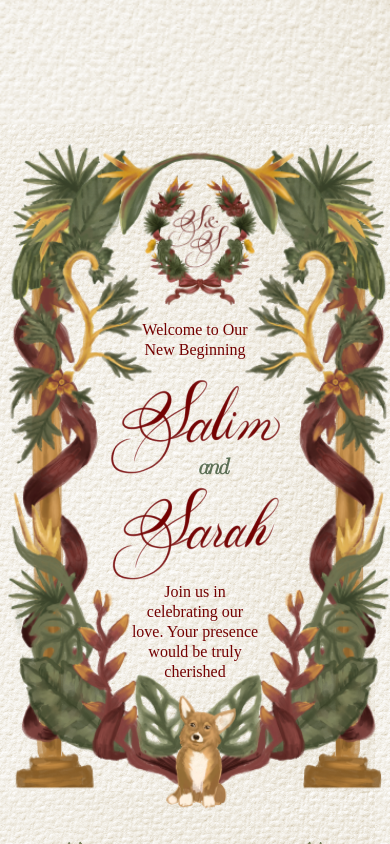
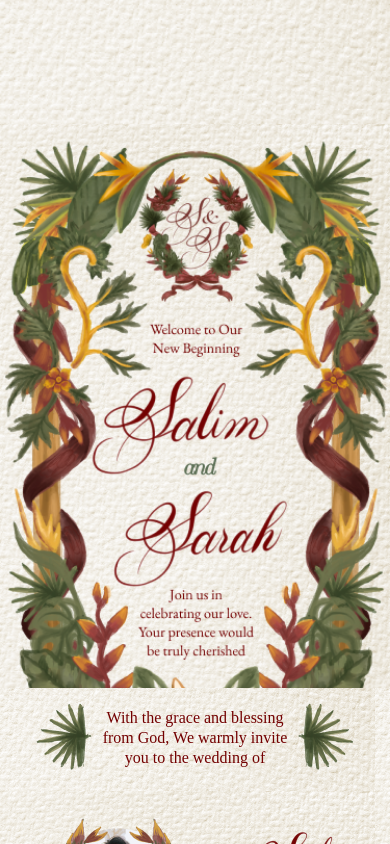
Before and after one commit to patriciatyas/salim-sarah-2, a React (Create React App) app: page / in a window 390 px wide. Shown: the part 720-1564 px from the top of the page. Built offline with nearby package versions, Linux system fonts and the light colour scheme.

Commit message:
change landing page for responsivity

```diff
--- a/src/App.css
+++ b/src/App.css
@@ -38,17 +38,22 @@ body {
 @import url('https://fonts.googleapis.com/css2?family=EB+Garamond:wght@400;700&display=swap');
 
 @layer components {
+  .container {
+    display: flex;
+    height: 100vh;
+  }
+
   .fixed-left {
-    position: fixed;
-    height: 100%;
+    /* position: fixed; */
+    height: 100vh;
     background: url('/public/images/left-bg.png');
     /* background-size: cover; */
     width: 60%;
   }
 
   .scrollable-right {
-    margin-left: 60%;
     overflow-y: auto;
     height: 100vh;
+    width: 40%;
   }
 }
--- a/src/App.js
+++ b/src/App.js
@@ -1,5 +1,5 @@
 import "./App.css";
-import React , { useRef, useState } from "react";
+import React, { useRef, useState } from "react";
 import CopyButton from "./components/CopyButton";
 import { useInView } from "react-intersection-observer";
 // import BackgroundMusic from "./components/BackgroundMusic";
@@ -17,18 +17,18 @@ function FadeInSection({ children }) {
   );
 }
 
-
 function App() {
   const audioRef = useRef(null);
   const [isPlaying, setIsPlaying] = useState(false);
 
   const playMusic = () => {
     if (audioRef.current && !isPlaying) {
-      audioRef.current.play()
+      audioRef.current
+        .play()
         .then(() => {
           setIsPlaying(true);
         })
-        .catch(error => {
+        .catch((error) => {
           console.error("Failed to play audio:", error);
         });
     }
@@ -36,7 +36,7 @@ function App() {
 
   const handleButtonClick = () => {
     playMusic();
-    const secondPage = document.getElementById('secondPage');
+    const secondPage = document.getElementById("secondPage");
 
     // Scroll to the bottom of the page
     // window.scrollTo({
@@ -46,9 +46,8 @@ function App() {
 
     window.scrollTo({
       top: secondPage.offsetTop,
-      behavior: 'smooth'
+      behavior: "smooth",
     });
-
   };
 
   return (
@@ -56,21 +55,25 @@ function App() {
       {/* <div className="absolute top-0 z-10">
       <BackgroundMusic />
     </div> */}
-      <audio ref={audioRef} src="up.mp3" onEnded={() => setIsPlaying(false)}/>
+      <audio ref={audioRef} src="up.mp3" onEnded={() => setIsPlaying(false)} />
+
       <section className="flex min-h-screen items-center justify-center bg-paper bg-cover">
-      <button onClick={handleButtonClick} className="border border-maroon rounded-2xl px-10 text-lg tracking-wide font-garamond text-maroon font-semibold hover:text-white hover:bg-maroon transition duration-200">
+          <button
+            onClick={handleButtonClick}
+            className="border border-maroon rounded-2xl px-10 text-lg tracking-wide font-garamond text-maroon font-semibold hover:text-white hover:bg-maroon transition duration-200"
+          >
             Open Invitation
           </button>
         </section>
 
-      <FadeInSection>
+      <div className="container">
       <div className="hidden md:block fixed-left"></div>
-      </FadeInSection>
+
 
       <div className="md:scrollable-right">
         {/* <BackgroundMusic /> */}
         <div id="secondPage" className="relative min-h-screen bg-paper">
-          <section className="relative items-center justify-center bg-landing-page bg-cover md:bg-right-bg pb-36 pt-7">
+          <section className="relative items-center justify-center bg-new-landing-page bg-cover md:bg-right-bg pb-36 pt-7">
             <div className="md:block hidden">
               <FadeInSection>
                 <img
@@ -94,14 +97,18 @@ function App() {
                 />
               </FadeInSection>
             </div>
-            <div className="flex flex-col items-center justify-center text-center pt-[168px] fade-in">
-              <FadeInSection>
+            <div className="flex flex-col items-center justify-center text-center pt-[168px] fade-in pb-56">
+              {/* <FadeInSection>
                 <p className=" text-maroon text-m font-garamond w-32 leading-tight">
                   Welcome to Our New Beginning
                 </p>
               </FadeInSection>
               <FadeInSection>
-                <img src="/images/salim-and.png" alt="salim-1" className="pt-4" />
+                <img
+                  src="/images/salim-and.png"
+                  alt="salim-1"
+                  className="pt-4"
+                />
               </FadeInSection>
               <FadeInSection>
                 <img src="/images/sarah-1.png" alt="sarah-1" className="pt-2" />
@@ -111,7 +118,7 @@ function App() {
                   Join us in celebrating our love. Your presence would be truly
                   cherished
                 </p>
-              </FadeInSection>
+              </FadeInSection> */}
             </div>
             <FadeInSection>
               <img
@@ -422,6 +429,7 @@ function App() {
         </div>
         </div>
       </div>
+    </div>
   );
 }
 
--- a/tailwind.config.js
+++ b/tailwind.config.js
@@ -17,6 +17,7 @@ module.exports = {
         'landing-page': "url('/public/images/pilar-2.png')",
         'wedding-gift': "url('/public/images/flower-pillar.png')",
         'right-bg' : "url('/public/images/right-bg.png')",
+        'new-landing-page': "url('/public/images/new-landing-page.png')",
       },
       colors: {
         'maroon': '#730101',
```
Also changed, not shown: public/images/new-landing-page.png (added). Lines whose indentation alone changed are shown as unchanged.
